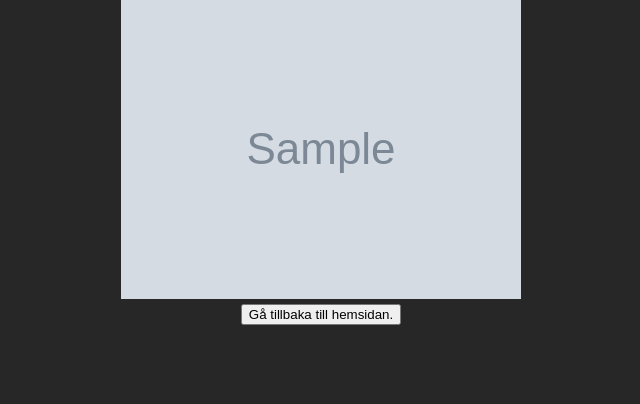
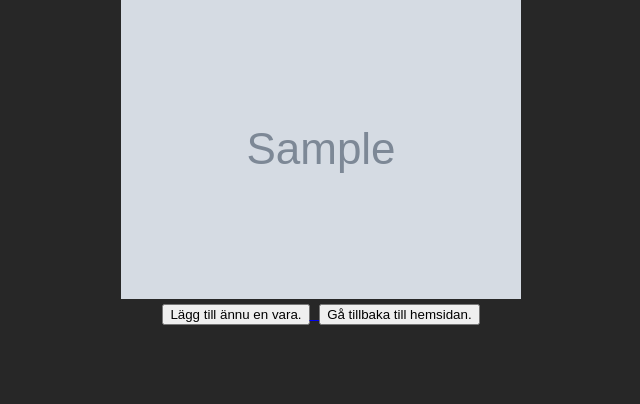
Before and after one commit to KoalaV2/IQFridge, a Flask app: template templates/readbarcode.html in a window 1280 px wide. Shown: the part 106-510 px from the top of the page, without its empty margins (319-959 px from the left). Run offline with Flask 2, Linux system fonts and the light colour scheme; the template is opened without the code that fills it: most values are stand-ins (such as "Sample title", 1, 10 or a date in 2020); grey boxes marked "Sample" are stand-in pictures.

Commit message:
new redirect

```diff
--- a/templates/readbarcode.html
+++ b/templates/readbarcode.html
@@ -9,6 +9,9 @@
     <body>
         <p> The product is: <br/> {{ prodname }} <br/> And it is {{ prodcategory }}</p>
         <img src="{{ productimage }}"> </img>
+        <a href="{{ url_for('takeimage') }}">
+            <button> Lägg till ännu en vara. </button>
+        </a>
         <a href="{{ url_for('index') }}">
             <button> Gå tillbaka till hemsidan. </button>
         </a>
```
Also changed, not shown: .vim/coc-settings.json (added).
